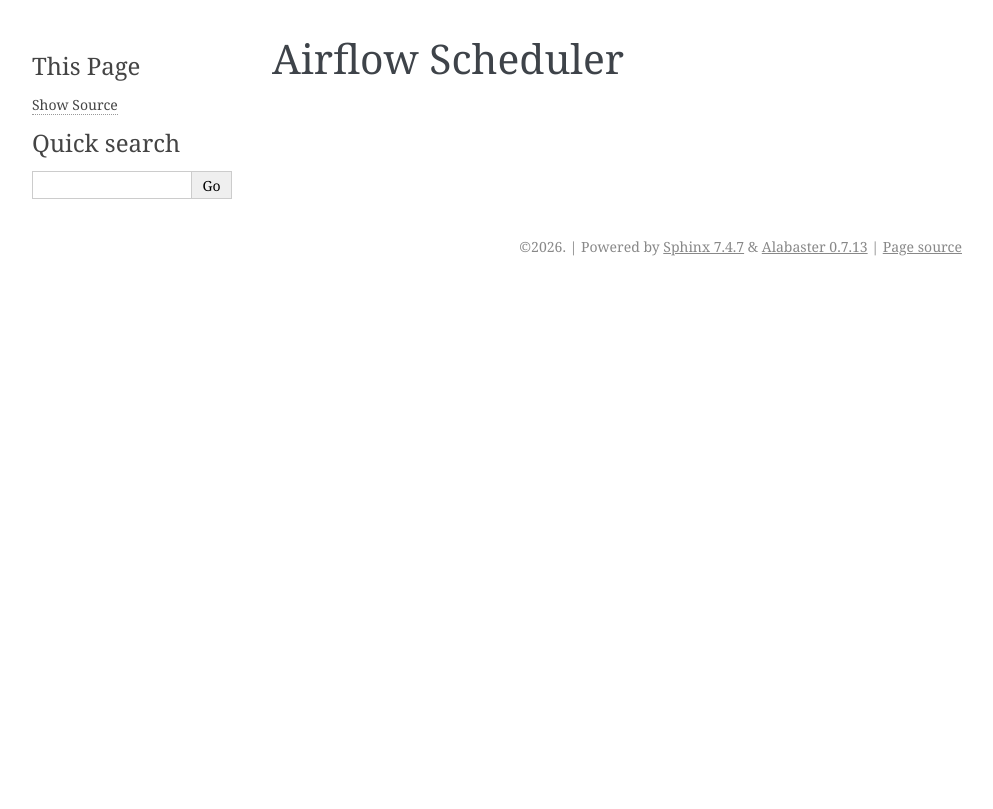
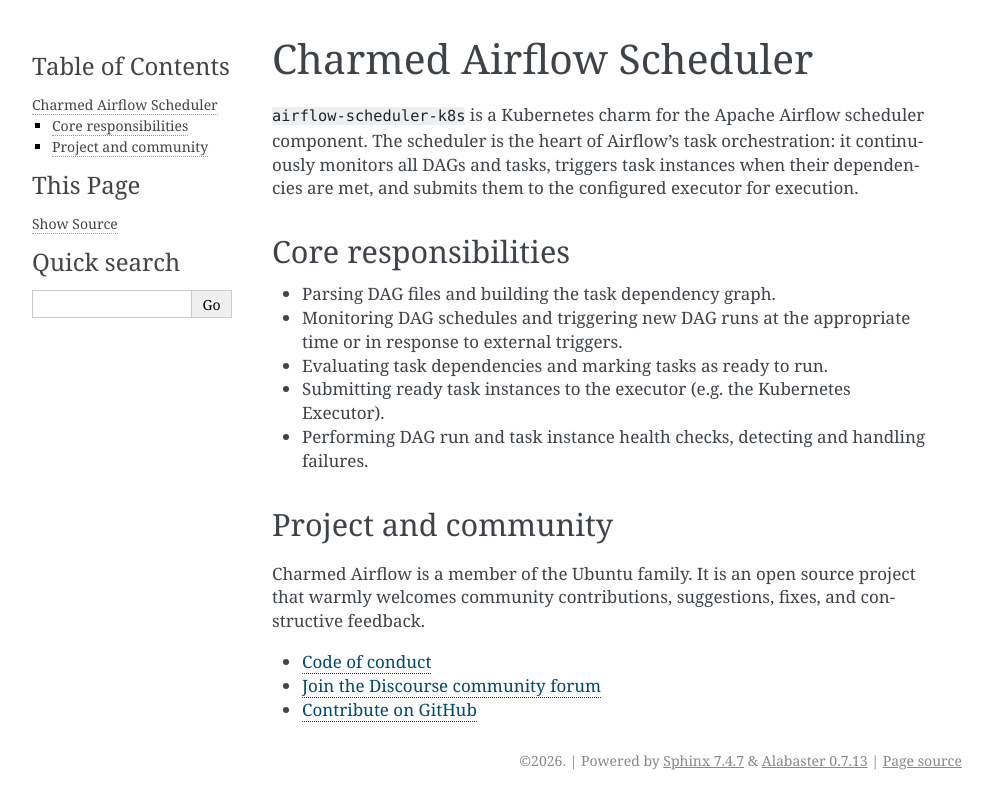
Before and after one commit to canonical/charmed-airflow-documentation, a Sphinx documentation site: the page built from docs/reference/charms/airflow-scheduler.rst, in a window 1280 px wide. Shown: the top 809 px of the page, without its empty margins (148-1141 px from the left). Built offline with Sphinx 7.4.7, drawn with Linux system fonts in a browser that asks for light colours.

Commit message:
feat: add reference/charms/scheduler doc
Adding the reference documentation for the charmed Airflow scheduler component.

```diff
--- a/docs/reference/charms/airflow-scheduler.rst
+++ b/docs/reference/charms/airflow-scheduler.rst
@@ -1,4 +1,31 @@
-Airflow Scheduler
-=================
+Charmed Airflow Scheduler
+=========================
 
-.. TODO: Document charm configuration, actions, and integrations for airflow-scheduler.
+``airflow-scheduler-k8s`` is a Kubernetes charm for the Apache Airflow scheduler
+component. The scheduler is the heart of Airflow's task orchestration: it continuously monitors
+all DAGs and tasks, triggers task instances when their dependencies are met, and submits them to
+the configured executor for execution.
+
+Core responsibilities
+---------------------
+
+* Parsing DAG files and building the task dependency graph.
+* Monitoring DAG schedules and triggering new DAG runs at the appropriate time or in response
+  to external triggers.
+* Evaluating task dependencies and marking tasks as ready to run.
+* Submitting ready task instances to the executor (e.g. the Kubernetes Executor).
+* Performing DAG run and task instance health checks, detecting and handling failures.
+
+Project and community
+---------------------
+
+Charmed Airflow is a member of the Ubuntu family. It is an open source project that warmly
+welcomes community contributions, suggestions, fixes, and constructive feedback.
+
+* `Code of conduct`_
+* `Join the Discourse community forum`_
+* `Contribute on GitHub`_
+
+.. _Code of conduct: https://ubuntu.com/community/code-of-conduct
+.. _Join the Discourse community forum: https://discourse.charmhub.io
+.. _Contribute on GitHub: https://github.com/canonical/airflow-core-operators
```
